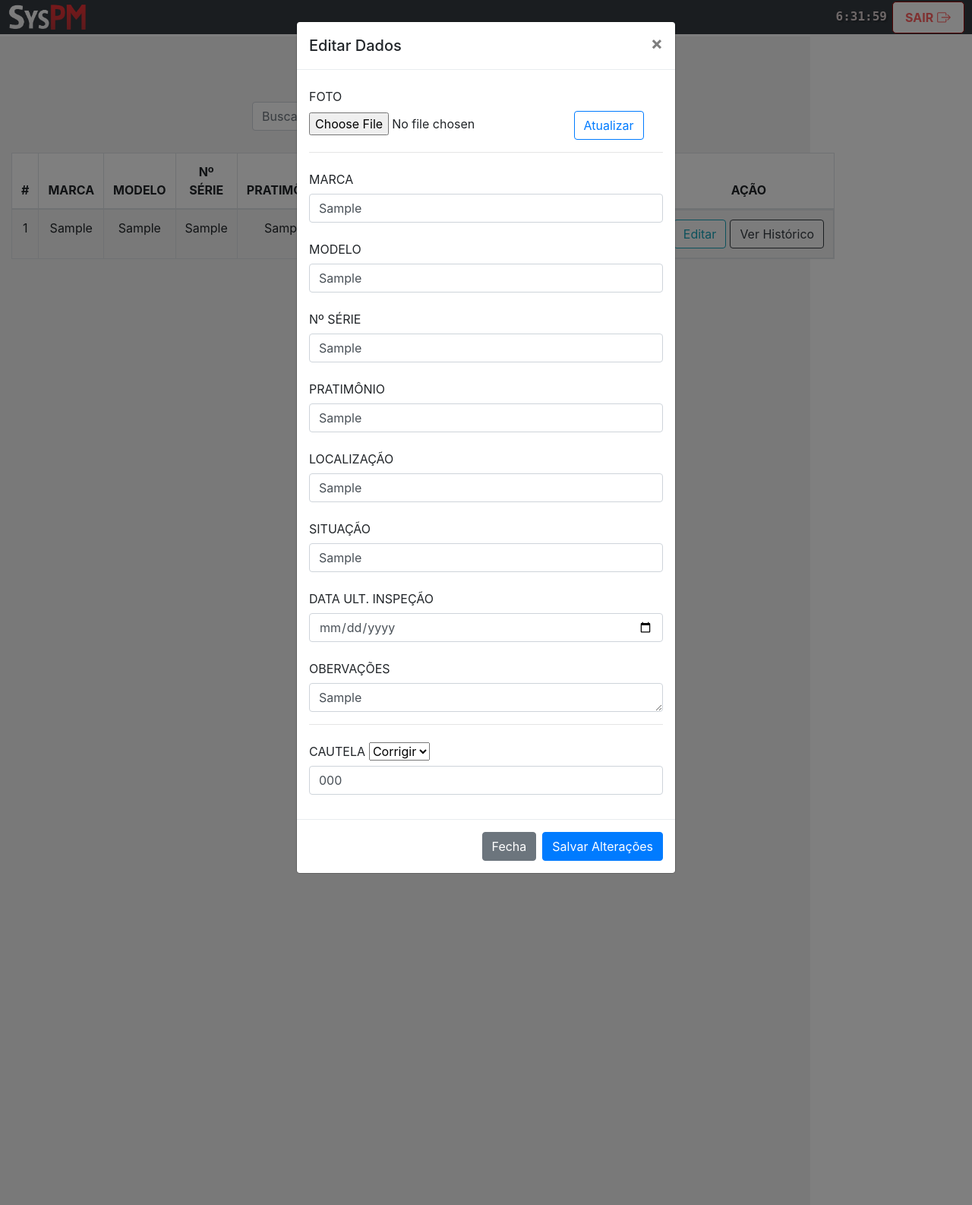
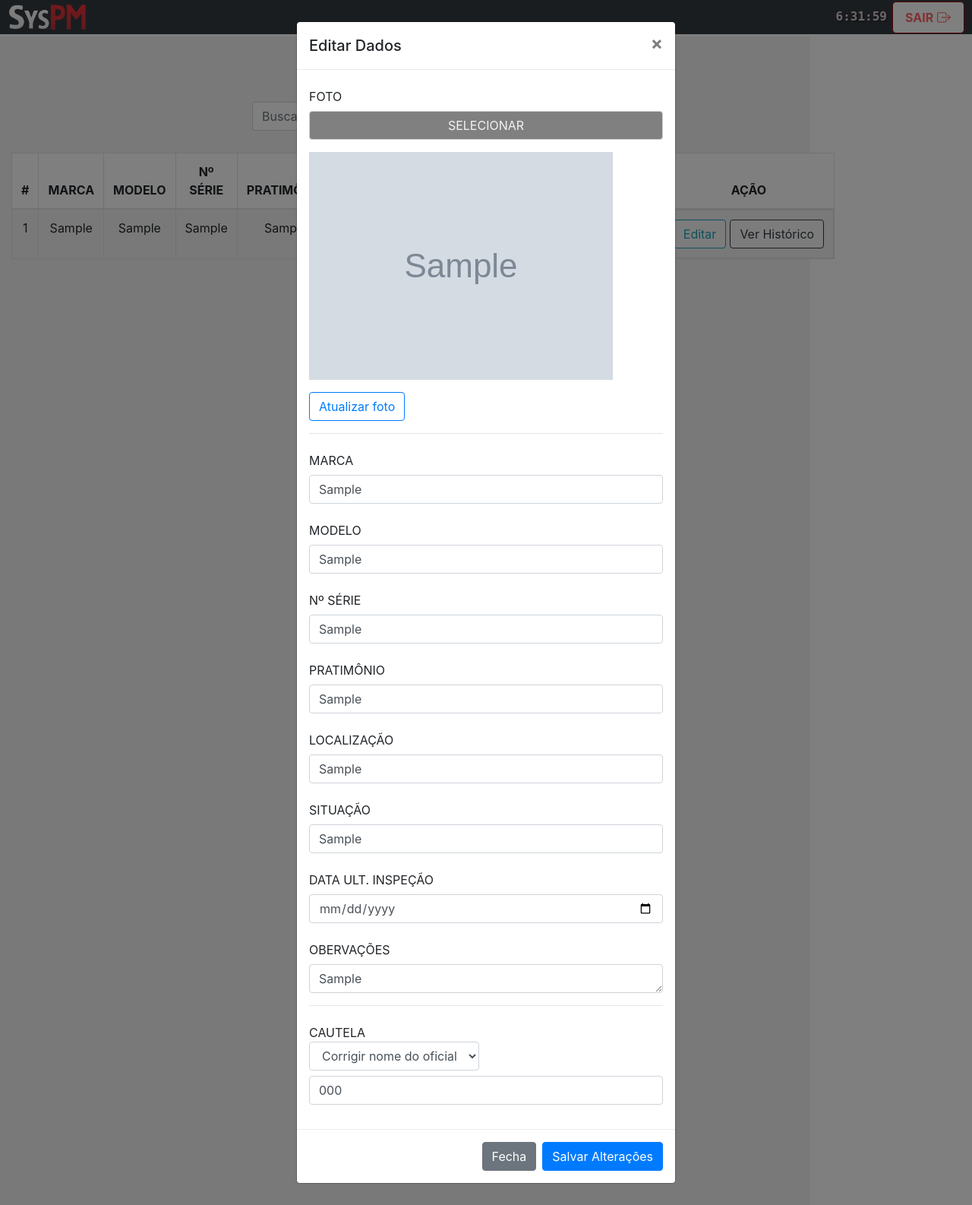
Before and after one commit to JoaoPedroSH/sys-pm, a PHP site: page /pages/adm_arm/consulta_armas_ordinario.php in a window 1280 px wide, after a click on "Editar". Shown: the whole page at 76% size. Run offline with PHP 8.4, Linux system fonts and the light colour scheme; tables that the repository leaves empty hold one stand-in row (values such as "Sample post"); grey boxes marked "Sample" are stand-in pictures; some libraries are stand-ins or nearby versions.

Commit message:
update armas

```diff
--- a/Documentações/Tabelas-Requisitos-Bancos/Banco/Backup300922_11.sql
+++ b/Documentações/Tabelas-Requisitos-Bancos/Banco/Backup300922_11.sql
@@ -25,7 +25,6 @@ DROP TABLE IF EXISTS `armas_gto`;
 CREATE TABLE `armas_gto` (
   `id` int(11) NOT NULL AUTO_INCREMENT,
   `foto` varchar(255) NOT NULL,
-  `tipo_arma` varchar(255) NOT NULL,
   `marca` varchar(255) CHARACTER SET utf8mb4 COLLATE utf8mb4_0900_ai_ci DEFAULT NULL,
   `modelo` varchar(255) CHARACTER SET utf8mb4 COLLATE utf8mb4_0900_ai_ci DEFAULT NULL,
   `n_serie` varchar(255) CHARACTER SET utf8mb4 COLLATE utf8mb4_0900_ai_ci DEFAULT NULL,
@@ -58,7 +57,6 @@ DROP TABLE IF EXISTS `armas_ord`;
 CREATE TABLE `armas_ord` (
   `id` int(11) NOT NULL AUTO_INCREMENT,
   `foto` varchar(255) NOT NULL,
-  `tipo_arma` varchar(255) NOT NULL,
   `marca` text CHARACTER SET utf8mb4 COLLATE utf8mb4_0900_ai_ci,
   `modelo` text CHARACTER SET utf8mb4 COLLATE utf8mb4_0900_ai_ci,
   `n_serie` text CHARACTER SET utf8mb4 COLLATE utf8mb4_0900_ai_ci,
--- a/SysPM/pages/adm_arm/consulta_armas_ordinario.php
+++ b/SysPM/pages/adm_arm/consulta_armas_ordinario.php
@@ -50,11 +50,11 @@ include_once "../../db/Conexao.php";
     <div class="row">
 
       <?php
-            if(isset($_SESSION['arm'])) {
+      if (isset($_SESSION['arm'])) {
         include '../layouts/navbar_lateral_armeiro.html';
       }
 
-            if (isset($_SESSION['adm'])){
+      if (isset($_SESSION['adm'])) {
         include '../layouts/navbar_lateral.html';
       }
       ?>
@@ -147,19 +147,10 @@ include_once "../../db/Conexao.php";
                   </td>
 
                   <td style="display: flex;justify-content: space-around;flex-wrap: nowrap;">
-                    <button type="button" class="btn btn-outline-info" data-toggle="modal" data-target="#modalEdit"
-                      data-id="<?= $linhas['id'] ?>"
-                      data-foto-arma="<?= $linhas['foto'] ?>"
-                      data-tipo-arma="<?= $linhas['tipo_arma'] ?>"
-                      data-marca="<?= $linhas['marca'] ?>"
-                      data-modelo="<?= $linhas['modelo'] ?>"
-                      data-numero-serie="<?= $linhas['n_serie'] ?>"
-                      data-patrimonio="<?= $linhas['patrimonio'] ?>"
-                      data-localizacao="<?= $linhas['localizacao'] ?>"
-                      data-situacao="<?= $linhas['situacao'] ?>"
-                      data-cautela="<?= $linhas['cautela'] ?>"
-                      data-observacao="<?= $linhas['obs'] ?>"
-                      data-ult-inspecao="<?= $linhas['data_inspecao'] ?>">
+
+                    <?php $urlImagem = "../../services/store/img/armas/" . $linhas['foto'] ?>
+
+                    <button type="button" class="btn btn-outline-info" data-toggle="modal" data-target="#modalEdit" data-id="<?= $linhas['id'] ?>" data-foto-arma="<?= $linhas['foto'] ?>" data-marca="<?= $linhas['marca'] ?>" data-modelo="<?= $linhas['modelo'] ?>" data-numero-serie="<?= $linhas['n_serie'] ?>" data-patrimonio="<?= $linhas['patrimonio'] ?>" data-localizacao="<?= $linhas['localizacao'] ?>" data-situacao="<?= $linhas['situacao'] ?>" data-cautela="<?= $linhas['cautela'] ?>" data-observacao="<?= $linhas['obs'] ?>" data-ult-inspecao="<?= $linhas['data_inspecao'] ?>">
                       Editar
                     </button>
 
@@ -313,12 +304,18 @@ include_once "../../db/Conexao.php";
 
                             <input type="hidden" id="idArmaFoto" name="idArmaFoto">
 
-                            <input type="file" id="foto_arma" name="foto_arma" accept="image/png, image/jpeg, image/jpg">
+                            <label for="foto_arma" class="form-control" id="labelFoto"> Selecionar </label>
 
+                            <input type="file" id="foto_arma" name="foto_arma" accept="image/png, image/jpeg, image/jpg" style="display: none;">
+
+                          </div>
+                          <div class="form-group">
+                            <img src="<?php echo $urlImagem; ?>" id="foto-edit-preview">
+                          </div>
+                          <div class="form-group">
                             <button type="submit" class="btn btn-outline-primary">
-                              Atualizar
+                              Atualizar foto
                             </button>
-
                           </div>
                         </form>
 
@@ -415,14 +412,14 @@ include_once "../../db/Conexao.php";
                             <label for="message-text" class="col-form-label">
                               CAUTELA
 
-                              <select class="form-select " aria-label="Default select example" style="text-align: center;"  required name="tipoedicao">
+                              <select class="form-control " aria-label="Default select example" style="text-align: center;" required name="tipoedicao">
 
                                 <option value="correcao">
-                                  Corrigir
+                                  Corrigir nome do oficial
                                 </option>
 
                                 <option value="mudanca">
-                                  Mudar
+                                  Trocar de oficial
                                 </option>
 
                               </select>
@@ -470,6 +467,41 @@ include_once "../../db/Conexao.php";
   </div>
 </body>
 
+<style>
+  #labelFoto {
+    background: gray;
+    color: #F2F2F2;
+    text-transform: uppercase;
+    display: block;
+    text-align: center;
+    cursor: pointer;
+  }
+
+  #labelFoto:hover {
+    color: #333;
+    background: #ced4da;
+  }
+</style>
+
+
+<script>
+  const inputImagem = document.getElementById("foto_arma");
+  const imagemPreview = document.getElementById("foto-edit-preview");
+
+  inputImagem.addEventListener("change", function() {
+    const arquivo = inputImagem.files[0];
+    const reader = new FileReader();
+
+    reader.addEventListener("load", function() {
+      imagemPreview.src = reader.result;
+    }, false);
+
+    if (arquivo) {
+      reader.readAsDataURL(arquivo);
+    }
+  });
+</script>
+
 <!-- ALERTA DO STATUS FINAL DA EDIÇÃO -->
 <?php
 if (isset($_SESSION['success_edit'])) {
@@ -514,7 +546,6 @@ if (isset($_SESSION['error_edit'])) {
     $('#modalEdit').on('show.bs.modal', function(event) {
       var button = $(event.relatedTarget);
       var id = button.data('id');
-      var tipo_arma = button.data('tipo-arma');
       var marca = button.data('marca');
       var modelo = button.data('modelo');
       var n_serie = button.data('numero-serie');
@@ -527,7 +558,6 @@ if (isset($_SESSION['error_edit'])) {
 
       $('#id').val(id);
       $('#idArmaFoto').val(id);
-      $('#tipo_arma').val(tipo_arma);
       $('#marca').val(marca);
       $('#modelo').val(modelo);
       $('#n_serie').val(n_serie);
--- a/SysPM/services/CadastrandoArma.php
+++ b/SysPM/services/CadastrandoArma.php
@@ -5,7 +5,6 @@ if (isset($_POST['n_serie'])) {
 
   include('../db/Conexao.php');
 
-  $tipo_arma = $POST['tipo_arma'];
   $marca = $_POST['marca'];
   $modelo = $_POST['modelo'];
   $n_serie = $_POST['n_serie'];
@@ -26,7 +25,7 @@ if (isset($_POST['n_serie'])) {
     $tipo = 'gto';
     $data_atual = date('d/m/Y');
 
-    $query = "INSERT INTO `armas_gto` (`id`, `foto`, `tipo_arma`, `marca`, `modelo`, `n_serie`, `patrimonio`, `localizacao`,`situacao`, `cautela`, `data_inspecao`, `obs`) VALUES (null,'$novo_nome','$tipo_arma','$marca','$modelo','$n_serie','$patrimonio','$localizacao','$situacao','$cautela','$data_inspecao','$observacao')";
+    $query = "INSERT INTO `armas_gto` (`id`, `foto`, `marca`, `modelo`, `n_serie`, `patrimonio`, `localizacao`,`situacao`, `cautela`, `data_inspecao`, `obs`) VALUES (null,'$novo_nome','$marca','$modelo','$n_serie','$patrimonio','$localizacao','$situacao','$cautela','$data_inspecao','$observacao')";
 
     $query1 = "INSERT INTO `historico_armas` (`id`, `n_serie`, `localizacao`, `cautela`, `data_atual`, `tipo_inventario`) VALUES (null,'$n_serie','$localizacao','$cautela','$data_atual', '$tipo')";
 
@@ -35,7 +34,7 @@ if (isset($_POST['n_serie'])) {
     $tipo = 'ord';
     $data_atual = date('d/m/Y');
 
-    $query = "INSERT INTO `armas_ord` (`id`, `foto`, `tipo_arma`, `marca`, `modelo`, `n_serie`, `patrimonio`, `localizacao`,`situacao`, `cautela`, `data_inspecao`, `obs`) VALUES (null,'$novo_nome','$tipo_arma','$marca','$modelo','$n_serie','$patrimonio','$localizacao','$situacao','$cautela','$data_inspecao','$observacao')";
+    $query = "INSERT INTO `armas_ord` (`id`, `foto`, `marca`, `modelo`, `n_serie`, `patrimonio`, `localizacao`,`situacao`, `cautela`, `data_inspecao`, `obs`) VALUES (null,'$novo_nome','$marca','$modelo','$n_serie','$patrimonio','$localizacao','$situacao','$cautela','$data_inspecao','$observacao')";
 
     $query1 = "INSERT INTO `historico_armas` (`id`, `n_serie`, `localizacao`, `cautela`, `data_atual`, `tipo_inventario`) VALUES (null,'$n_serie','$localizacao','$cautela','$data_atual','$tipo')";
   }
```
Also changed, not shown: SysPM/pages/adm_arm/cadastro_armas.php (+19 -4 lines), SysPM/pages/adm_arm/caterinha_epi.php (+19 -0 lines), SysPM/pages/adm_arm/consulta_armas_gto.php (+58 -16 lines). Lines whose indentation alone changed are shown as unchanged.
